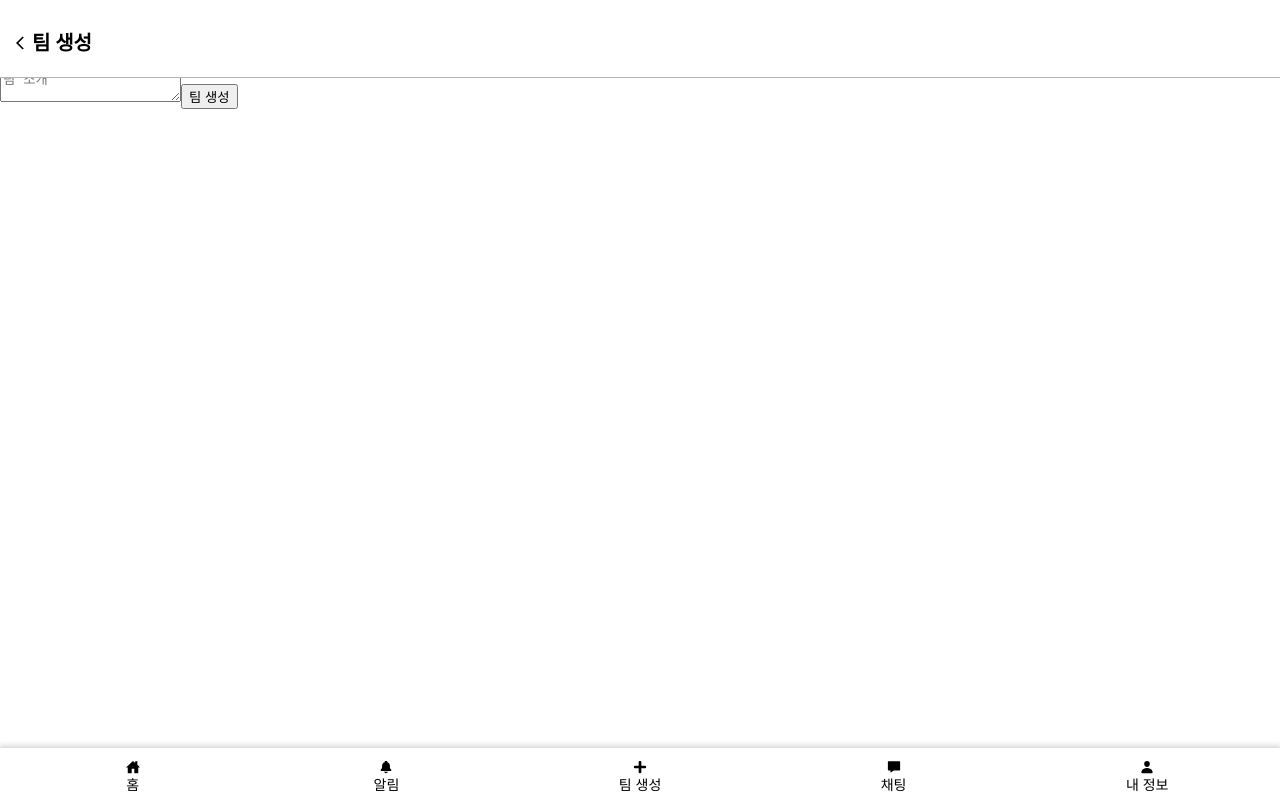
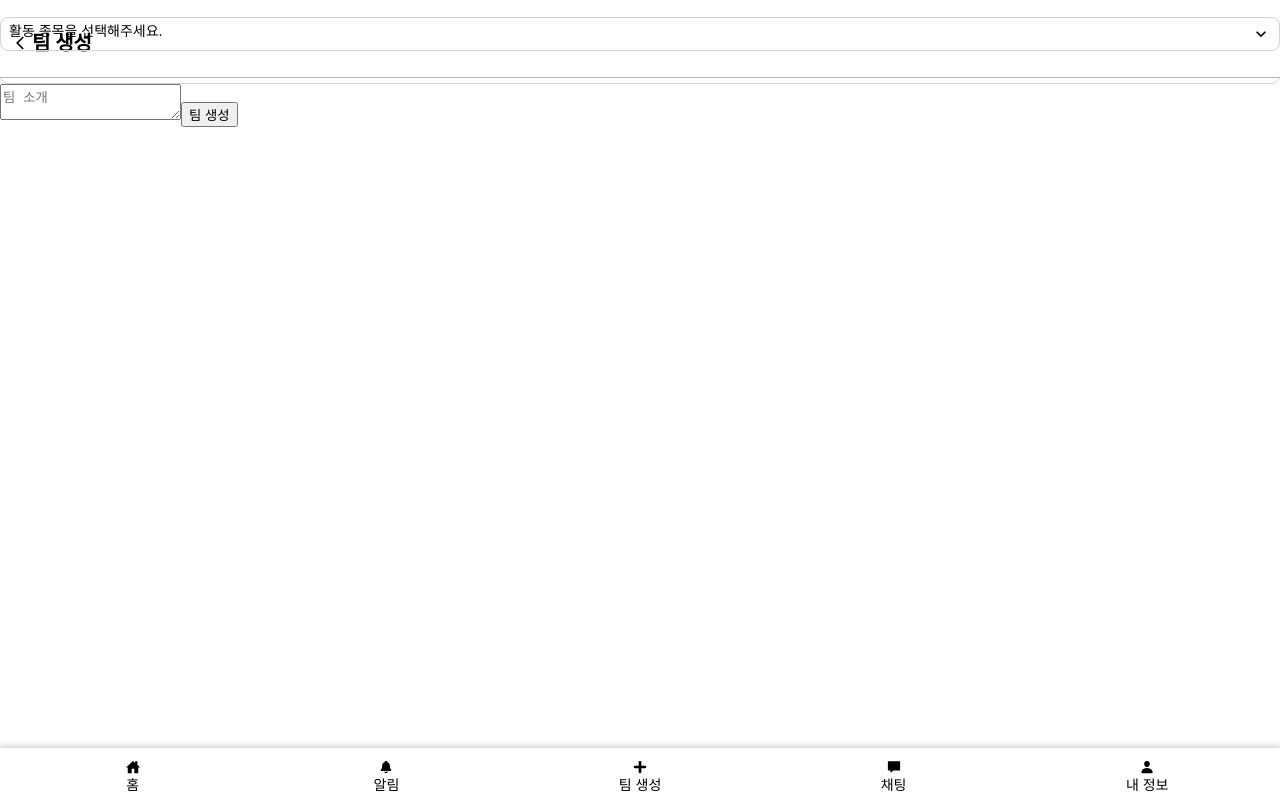
Before and after one commit to prgrms-web-devcourse/Team_04_SFam_FE, a Next.js app: page /team/create in a window 1280 px wide. Built offline with nearby package versions, Linux system fonts and the light colour scheme; a web font is replaced by a local one.

Commit message:
style: Dropdown 아이콘 적용 및 폰트 크기 수정

```diff
--- a/src/components/Dropdown/Dropdown.styles.ts
+++ b/src/components/Dropdown/Dropdown.styles.ts
@@ -19,8 +19,8 @@ export const Wrapper = styled.div<Props>`
   height: ${({ height }) => height};
   border: ${({ border, theme }) => (border ? `1px solid ${theme.color.gray300}` : 'none')};
   border-radius: ${({ radius }) => radius};
-  padding: 0 1rem;
-  color: ${({ color, theme, disabled }) => (disabled ? `${theme.color.gray700}` : color)};
+  padding: 0 8px;
+  color: ${({ color, theme, disabled }) => (disabled ? `${theme.color.gray300}` : color)};
   background-color: ${({ backgroundColor, theme, disabled }) =>
     disabled ? `${theme.color.gray300}` : backgroundColor};
 `;
@@ -37,10 +37,13 @@ export const SelectInner = styled.div`
 export const SelectedArea = styled.div`
   flex: 1;
   flex-grow: 1;
+  font-size: ${(props) => props.theme.fontSize.b4};
 `;
 
 export const IconArea = styled.div`
-  width: fit-content;
+  display: flex;
+  justify-content: space-between;
+  width: 100%;
 `;
 
 export const Container = styled.div<Props>`
@@ -63,9 +66,10 @@ export const Item = styled.div<Props>`
   align-items: center;
   width: 100%;
   height: ${({ height }) => height};
-  border-radius: ${({ theme }) => theme.borderRadius};
+  border-radius: 1px solid ${({ theme }) => theme.borderRadius};
   padding-left: 1rem;
   background-color: ${({ theme }) => theme.color.background};
+  border-bottom: ${(props) => props.theme.color.gray300};
   &:active {
     background-color: ${({ theme }) => theme.color.gray200};
   }
--- a/src/components/Dropdown/Dropdown.tsx
+++ b/src/components/Dropdown/Dropdown.tsx
@@ -1,5 +1,6 @@
-import styled from '@emotion/styled';
 import React from 'react';
+import { MdKeyboardArrowDown } from 'react-icons/md';
+import * as S from './Dropdown.styles';
 
 interface DropdownItem {
   id: number;
@@ -11,9 +12,6 @@ interface Props {
   dropdownItems: DropdownItem[];
   onSelect: (value: string) => void;
 }
-
-const Div = styled.div``;
-const Li = styled.li``;
 
 const Dropdown = ({ dropdownItems, onSelect }: Props) => {
   const ref = React.useRef<HTMLDivElement>(null);
@@ -49,24 +47,43 @@ const Dropdown = ({ dropdownItems, onSelect }: Props) => {
   }, [ref, handleClickOutSide]);
 
   return (
-    <div ref={ref}>
-      <Div onClick={handleClickToggle}>{selectedItem ? <div>{selectedItem}</div> : <div>선택해주세요.</div>}</Div>
+    <S.Wrapper
+      ref={ref}
+      width='100%'
+      height='33.5px'
+      border
+      radius='8px'
+    >
+      <S.SelectInner onClick={handleClickToggle}>
+        {selectedItem ? (
+          <S.IconArea>
+            <S.SelectedArea>{selectedItem}</S.SelectedArea>
+            <MdKeyboardArrowDown size={20} />
+          </S.IconArea>
+        ) : (
+          <S.IconArea>
+            <S.SelectedArea>활동 종목을 선택해주세요.</S.SelectedArea>
+            <MdKeyboardArrowDown size={20} />
+          </S.IconArea>
+        )}
+      </S.SelectInner>
       {isOpen ? (
-        <ul>
+        <S.Container isOpen={isOpen}>
           {dropdownItems.map((dropdownItem) => (
-            <Li
+            <S.Item
               key={dropdownItem.id}
               data-value={dropdownItem.value}
               onClick={handleClickSelect}
+              height='40px'
             >
               {dropdownItem.text}
-            </Li>
+            </S.Item>
           ))}
-        </ul>
+        </S.Container>
       ) : (
         <div />
       )}
-    </div>
+    </S.Wrapper>
   );
 };
 
```
